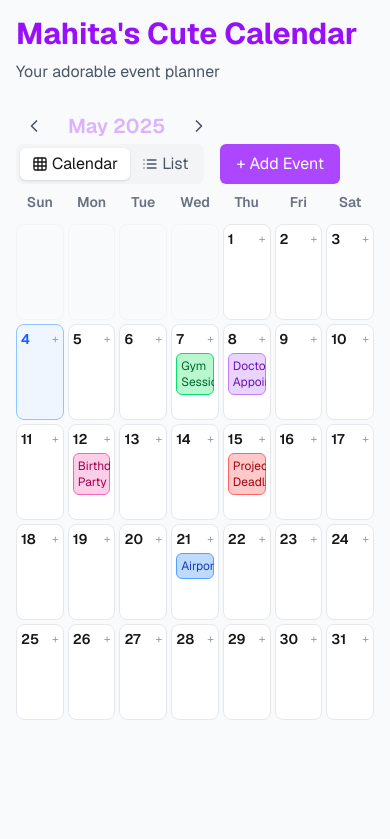
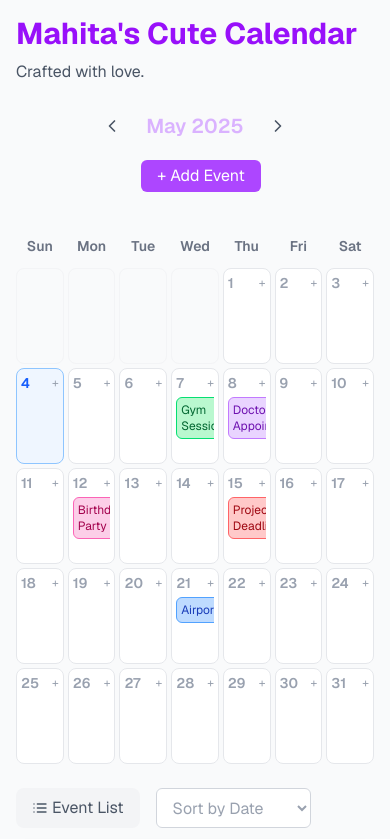
Before and after one commit to mahita098/calendar-cute, a Next.js app: page / in a window 390 px wide. Shown: the top 839 px of the page. Built offline with nearby package versions, Linux system fonts and the light colour scheme.

Commit message:
mobile event list added

```diff
--- a/src/components/Calendar.jsx
+++ b/src/components/Calendar.jsx
@@ -1,6 +1,7 @@
 "use client";
 import { useEffect, useState } from "react";
 import CalendarHeader from "./CalendarHeader.jsx";
+import MobileCalendarHeader from "./MobileCalenderHeader.jsx";
 import CalendarGrid from "./CalendarGrid.jsx";
 import EventList from "./EventList.jsx";
 import EventModal from "./EventModal.jsx";
@@ -208,6 +209,14 @@ export default function Calendar() {
           onFieldChange={handleFieldChange}
         />
       )}
+      <div className=" block md:hidden">
+        <MobileCalendarHeader sortBy={sortBy} onSortChange={setSortBy} />
+        <EventList
+          events={sortedEvents}
+          onEventClick={handleEventClick}
+          onDragStart={handleDragStart}
+        />
+      </div>
     </div>
   );
 }
--- a/src/components/CalendarDay.jsx
+++ b/src/components/CalendarDay.jsx
@@ -14,7 +14,9 @@ export default function CalendarDay({
   return (
     <div
       className={`h-24 p-1 border rounded-lg transition-all ${
-        isToday ? "bg-blue-50 border-blue-300" : "bg-white border-gray-200"
+        isToday
+          ? "bg-blue-50 border-blue-300"
+          : "bg-white text-gray-400 border-gray-200"
       } hover:bg-gray-50`}
       onDragOver={onDragOver}
       onDrop={() => onDrop(day)}
@@ -27,7 +29,7 @@ export default function CalendarDay({
         </span>
         <button
           onClick={() => onAddEvent(day)}
-          className="text-gray-400 hover:text-gray-600 text-xs"
+          className="text-gray-400 hover:text-gray-600 text-xs cursor-pointer"
         >
           +
         </button>
--- a/src/components/CalendarHeader.jsx
+++ b/src/components/CalendarHeader.jsx
@@ -14,20 +14,20 @@ export default function CalendarHeader({
   const monthName = currentDate.toLocaleDateString("en-US", { month: "long" });
 
   return (
-    <>
+    <div>
       <div className="mb-6">
         <h1 className="text-3xl font-bold text-purple-600 mb-2">
           Mahita's Cute Calendar
         </h1>
-        <p className="text-gray-600">Your adorable event planner</p>
+        <p className="text-gray-600">Crafted with love.</p>
       </div>
-      <div>
+      <div className="flex flex-col md:flex-row justify-between items-center mb-6 gap-4">
         <div className="flex items-center">
           <button
             onClick={onPrevMonth}
             className="p-2 rounded-full hover:bg-gray-100"
           >
-            <ChevronLeft className="w-5 h-5 text-gray-600" />
+            <ChevronLeft className="w-5 h-5 text-gray-600 cursor-pointer" />
           </button>
           <h2 className="text-xl font-semibold mx-4 text-purple-300">
             {monthName} {currentDate.getFullYear()}
@@ -36,15 +36,17 @@ export default function CalendarHeader({
             onClick={onNextMonth}
             className="p-2 rounded-full hover:bg-gray-100"
           >
-            <ChevronRight className="w-5 h-5 text-gray-600" />
+            <ChevronRight className="w-5 h-5 text-gray-600 cursor-pointer" />
           </button>
         </div>
-
-        <div className="flex gap-4">
+        <div className="flex mb-3">
+          <div className="hidden md:flex gap-4 ">
             <div className="flex bg-gray-100 rounded-lg p-1">
               <button
-              className={`px-3 py-1 rounded-md flex items-center ${
-                view === "calendar" ? "bg-white shadow-sm" : "text-gray-600"
+                className={`px-3 py-1 rounded-md flex items-center cursor-pointer ${
+                  view === "calendar"
+                    ? "bg-white shadow-sm text-gray-600"
+                    : "text-gray-600"
                 }`}
                 onClick={() => onViewChange("calendar")}
               >
@@ -52,8 +54,10 @@ export default function CalendarHeader({
                 Calendar
               </button>
               <button
-              className={`px-3 py-1 rounded-md flex items-center  ${
-                view === "list" ? "bg-white shadow-sm" : "text-gray-600"
+                className={`px-3 py-1 rounded-md flex items-center cursor-pointer  ${
+                  view === "list"
+                    ? "bg-white shadow-sm text-gray-600"
+                    : "text-gray-600"
                 }`}
                 onClick={() => onViewChange("list")}
               >
@@ -64,7 +68,7 @@ export default function CalendarHeader({
 
             {view === "list" && (
               <select
-              className="bg-white border rounded-md px-3 py-1"
+                className="bg-white border border-gray-300 text-gray-400 rounded-md px-3 py-1 "
                 value={sortBy}
                 onChange={(e) => onSortChange(e.target.value)}
               >
@@ -72,15 +76,15 @@ export default function CalendarHeader({
                 <option value="priority">Sort by Priority</option>
               </select>
             )}
-
+          </div>
           <button
-            className="bg-purple-500 text-white px-4 py-1 rounded-md hover:bg-purple-600 flex items-center"
+            className="bg-purple-500 text-white px-4 py-1 rounded-md hover:bg-purple-600 flex items-center cursor-pointer ml-3"
             onClick={onAddEvent}
           >
             <span className="mr-1">+</span> Add Event
           </button>
         </div>
       </div>
-    </>
+    </div>
   );
 }
--- a/src/components/EventItem.jsx
+++ b/src/components/EventItem.jsx
@@ -1,7 +1,7 @@
 export default function EventItem({ event, onClick, onDragStart }) {
   return (
     <div
-      className={`text-xs p-1 mb-1 rounded-md border ${event.colorClass} cursor-pointer`}
+      className={`text-xs p-1 mb-1 rounded-md border ${event.colorClass} cursor-pointer w-fit`}
       draggable
       onDragStart={() => onDragStart(event)}
       onClick={() => onClick(event)}
--- /dev/null
+++ b/src/components/MobileCalenderHeader.jsx
@@ -0,0 +1,33 @@
+import React from "react";
+import { Grid, List } from "lucide-react";
+
+export default function MobileCalendarHeader({
+  currentDate,
+  view,
+  sortBy,
+  onSortChange,
+}) {
+  return (
+    <>
+      <div>
+        <div className="flex gap-4 mb-3">
+          <div className="flex bg-gray-100 rounded-lg p-1">
+            <button className="px-3 py-1 rounded-md flex items-center cursor-pointer text-gray-600">
+              <List className="w-4 h-4 mr-1" />
+              Event List
+            </button>
+          </div>
+
+          <select
+            className="bg-white border border-gray-300 text-gray-400 rounded-md px-3 py-1 "
+            value={sortBy}
+            onChange={(e) => onSortChange(e.target.value)}
+          >
+            <option value="date">Sort by Date</option>
+            <option value="priority">Sort by Priority</option>
+          </select>
+        </div>
+      </div>
+    </>
+  );
+}
```
Lines whose indentation alone changed are shown as unchanged.
